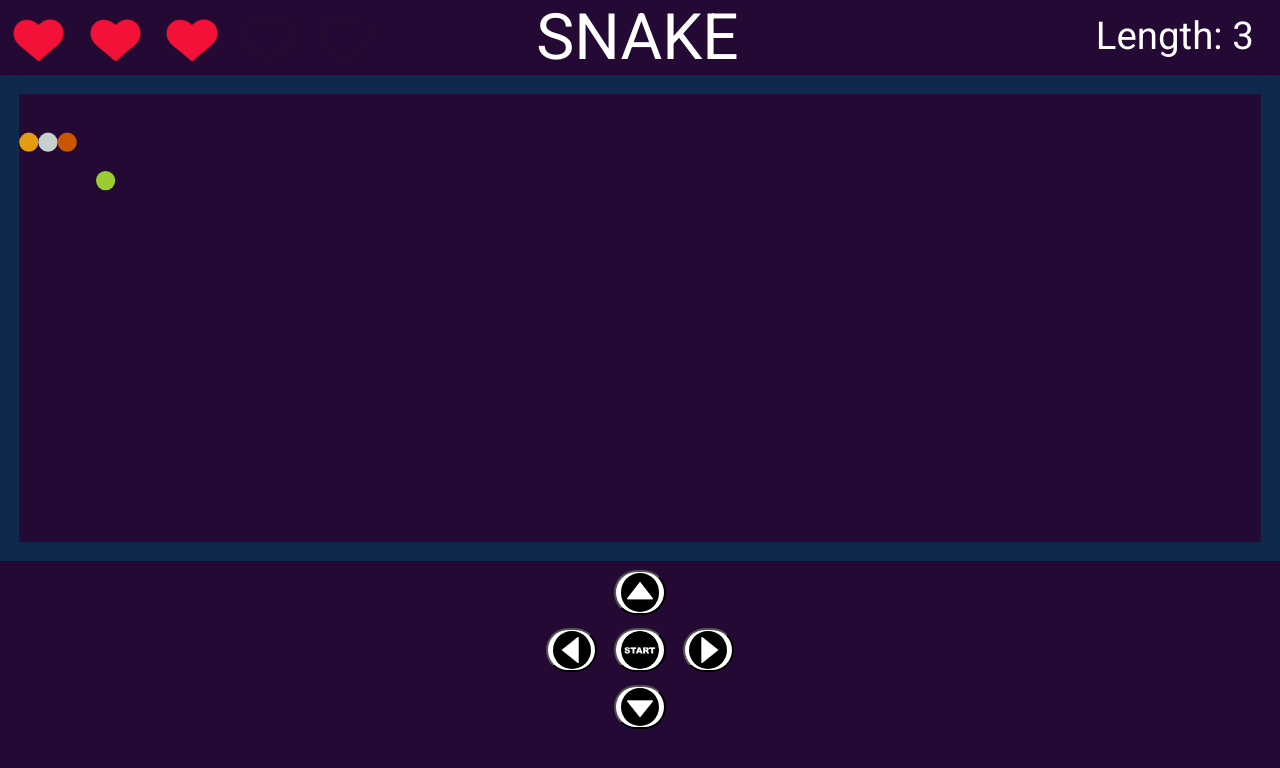
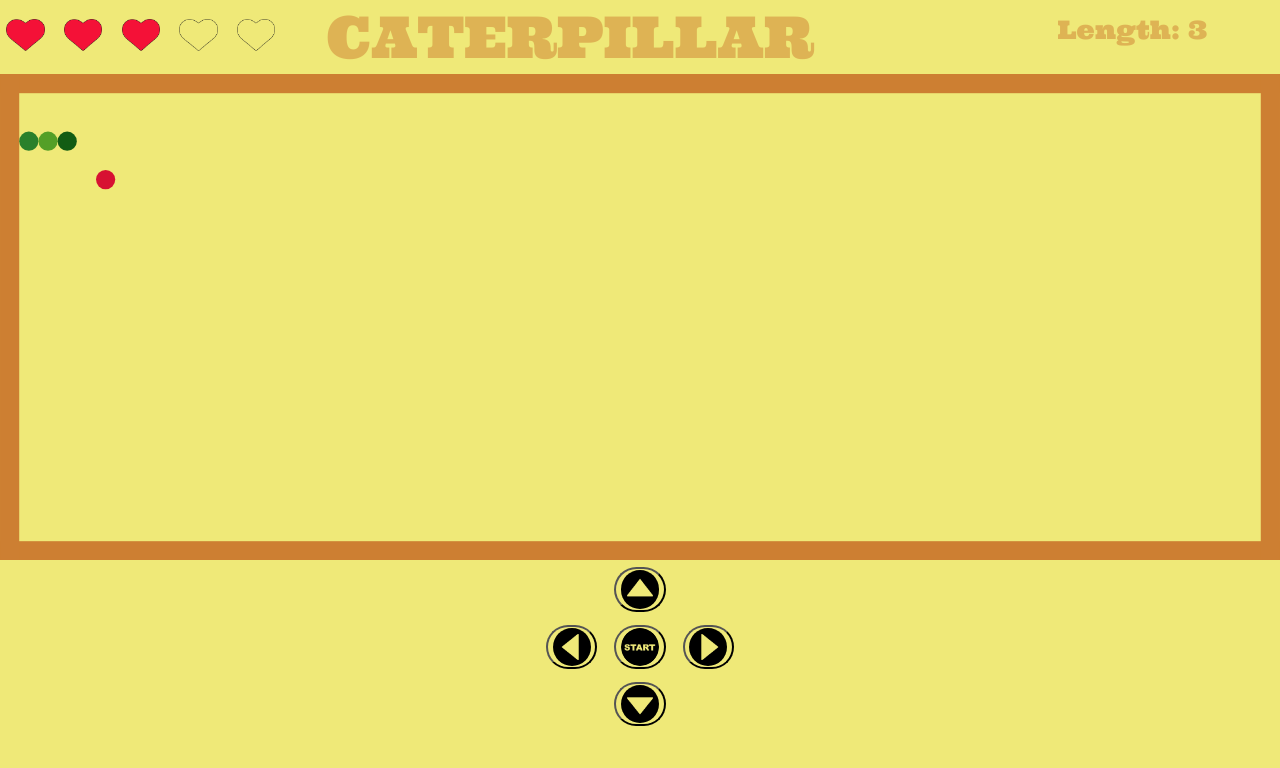
Before and after one commit to Talex210/caterpillar_react, a React (Create React App) app: page / in a window 1280 px wide. Shown: the top 768 px of the page. Built offline with nearby package versions, Linux system fonts and the light colour scheme.

Commit message:
The name of the game has been changed. The font has been changed. All the colors of the application have been changed.

```diff
--- a/public/index.html
+++ b/public/index.html
@@ -3,7 +3,7 @@
 <head>
     <meta charset="utf-8"/>
     <meta name="viewport" content="width=device-width, initial-scale=1"/>
-    <title>S N A K E</title>
+    <title>CATERPILLAR</title>
 </head>
 <body>
 <noscript>You need to enable JavaScript to run this app.</noscript>
--- a/src/Component/GameArea/Elements/Apple/Apple.module.css
+++ b/src/Component/GameArea/Elements/Apple/Apple.module.css
@@ -1,3 +1,3 @@
 .apple {
-    fill: yellowgreen;
+    fill: #d71132; /*d52441*/
 }
--- a/src/Component/GameArea/Elements/BlockSnake/BlockSnake.module.css
+++ b/src/Component/GameArea/Elements/BlockSnake/BlockSnake.module.css
@@ -1,11 +1,11 @@
 .head {
-    fill: #CC5500;
+    fill: #125C13;
 }
 
 .bodyEven {
-    fill: #E49B0F;
+    fill: #2a802b;
 }
 
 .bodyOdd {
-    fill: #C7D0CC;
+    fill: #549f27;
 }
--- a/src/Component/GameArea/Elements/Border/Border.module.css
+++ b/src/Component/GameArea/Elements/Border/Border.module.css
@@ -1,3 +1,3 @@
 .border {
-    fill: #0E294B;
+    fill: #CD7F32;
 }
--- a/src/Component/GameArea/Elements/ControlButtons/ControlButtons.module.css
+++ b/src/Component/GameArea/Elements/ControlButtons/ControlButtons.module.css
@@ -37,7 +37,7 @@
     align-items: center;
     width: 4vw;
     border-radius: 10vw;
-    background-color: #ffffff;
+    background-color: #efe978;
     cursor: grab;
 }
 
@@ -56,7 +56,7 @@
     align-items: center;
     width: 8vw;
     border-radius: 10vw;
-    background-color: #ffffff;
+    background-color: #efe978;
     cursor: grab;
 }
 
--- a/src/Component/GameArea/GameArea.module.css
+++ b/src/Component/GameArea/GameArea.module.css
@@ -1,6 +1,6 @@
 .gameArea {
     grid-area: g;
-    background: #240935;
+    background: #efe978;
 }
 
 .collision {
--- a/src/Component/Header/Header.jsx
+++ b/src/Component/Header/Header.jsx
@@ -20,7 +20,7 @@ export const Header = (props) => {
                         <img alt='heart full' src={l ? heartFull : heartEmpty} key={i}/>
                     )}
                 </div>
-                <div className={style.nameApp}>SNAKE</div>
+                <div className={style.nameApp}>CATERPILLAR</div>
                 <div className={style.length}>Length: {props.snakeLength}</div>
             </div>
         </div>
--- a/src/Component/Header/Header.module.css
+++ b/src/Component/Header/Header.module.css
@@ -1,22 +1,22 @@
 .header {
     grid-area: h;
-    background: #240935;
-    color: #ffffff;
+    background: #efe978; /*f0e96d*/
+    color: rgba(205, 127, 50, 0.51);
 }
 
 .positions {
     display: flex;
-    gap: 11.9vw;
+    gap: 3vw;
 }
 
 .life img {
-    width: 4vw;
-    margin: 1.5vw 1vw 0 1vw;
+    width: 3vw;
+    margin: 1.5vw 1vw 0 0.5vw;
 }
 
 .nameApp {
     /*margin-top: 0.5vw;*/
-    font-size: 5vw;
+    font-size: 4.5vw;
 }
 
 .length {
--- a/src/index.css
+++ b/src/index.css
@@ -1,4 +1,5 @@
-@import url('https://fonts.googleapis.com/css2?family=Roboto:ital,wght@0,100;0,300;0,400;0,500;0,700;0,900;1,100;1,300;1,400;1,500;1,700;1,900&display=swap');
+/*@import url('https://fonts.googleapis.com/css2?family=Roboto:ital,wght@0,100;0,300;0,400;0,500;0,700;0,900;1,100;1,300;1,400;1,500;1,700;1,900&display=swap');*/
+@import url('https://fonts.googleapis.com/css2?family=Ultra&display=swap');
 
 body {
     margin: 0;
@@ -7,8 +8,9 @@ body {
     sans-serif;
     -webkit-font-smoothing: antialiased;
     -moz-osx-font-smoothing: grayscale;
-    font-family: 'Roboto', sans-serif;
-    font-size: 3vw;
+    /*font-family: 'Roboto', sans-serif;*/
+    font-family: 'Ultra', serif;
+    font-size: 2vw;
     overflow: hidden;
     /*height: 100vh;
     width: 98vw;*/
```
